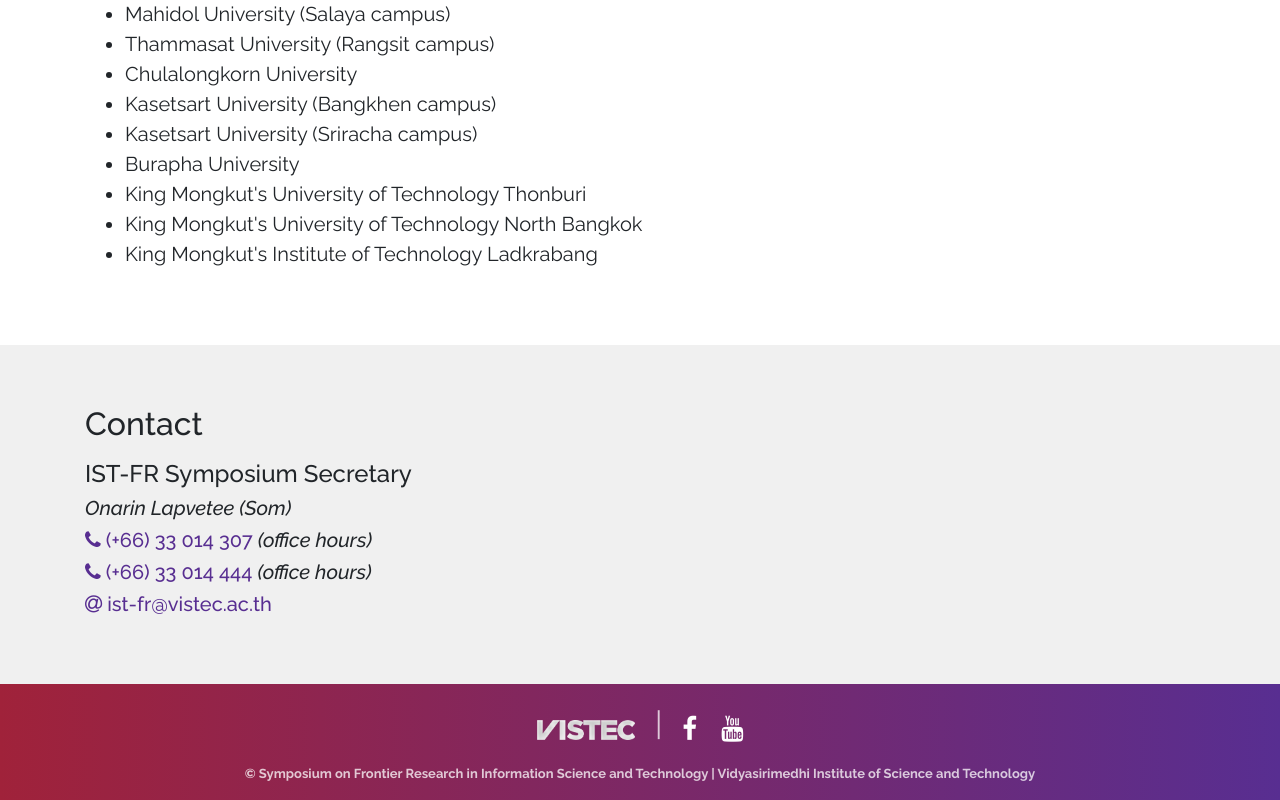
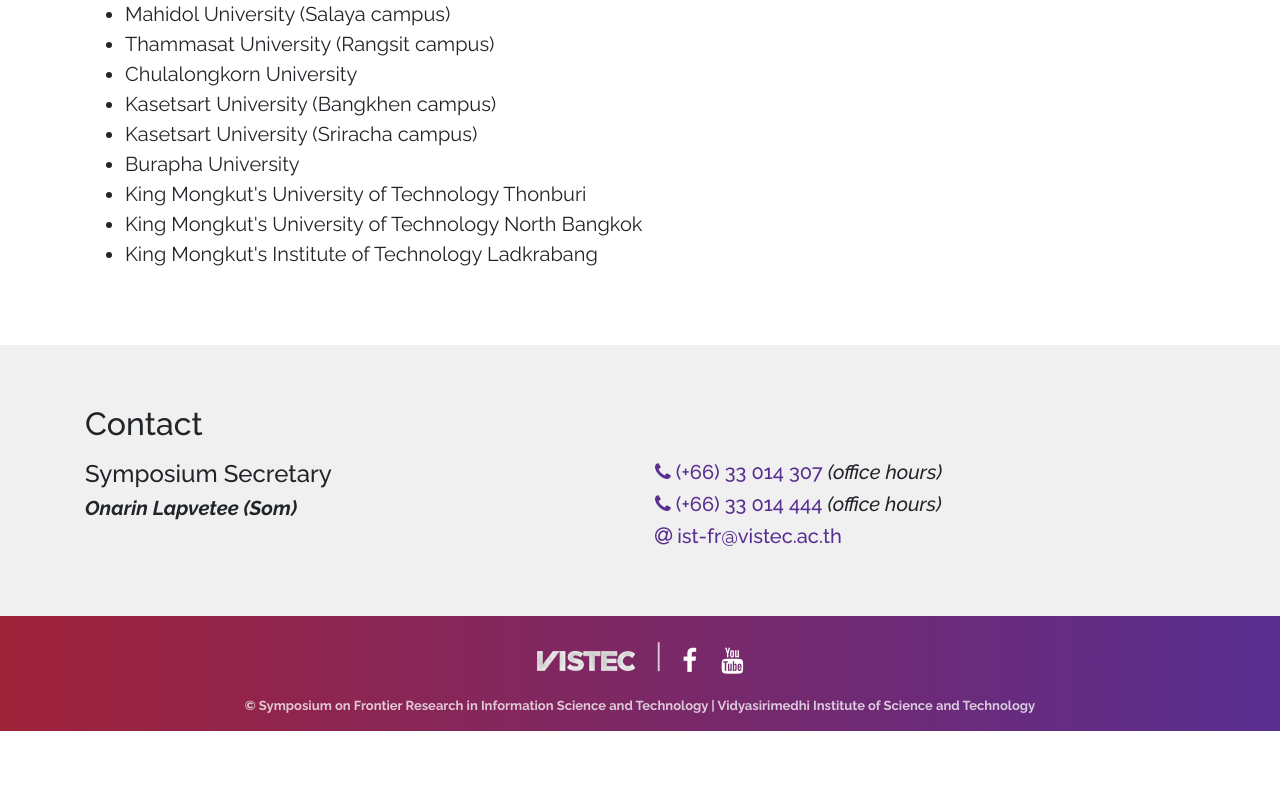
Before and after one commit to ist-fr/2019, a Vue app: page / in a window 1280 px wide. Shown: the part 9754-10554 px from the top of the page. After the commit the page ends 10485 px from the top, so only its background shows below. Built offline with nearby package versions, Linux system fonts and the light colour scheme; what vue-scrollactive would draw is missing.

Commit message:
Update layout for Contact

```diff
--- a/src/components/Home/Contact.vue
+++ b/src/components/Home/Contact.vue
@@ -2,12 +2,18 @@
   <section class="lead" id="contact">
     <div class="container">
       <div class="row">
-        <div class="col-lg-12 mx-auto">
+        <div class="col-lg-12 mb-2 mx-auto">
           <h2>Contact</h2>
         </div>
-        <div class="col-lg-12 mt-2">
-          <h4>IST-FR Symposium Secretary</h4>
-          <h5><i>Onarin Lapvetee (Som)</i></h5>
+        <div class="col-md-6 col-sm-12">
+          <h4>Symposium Secretary</h4>
+          <h5>
+            <span class="font-weight-bold font-italic"
+              >Onarin Lapvetee (Som)</span
+            >
+          </h5>
+        </div>
+        <div class="col-md-6 col-sm-12">
           <h5>
             <a href="tel:+6633014307">
               <i class="fa fa-phone"></i>
```
